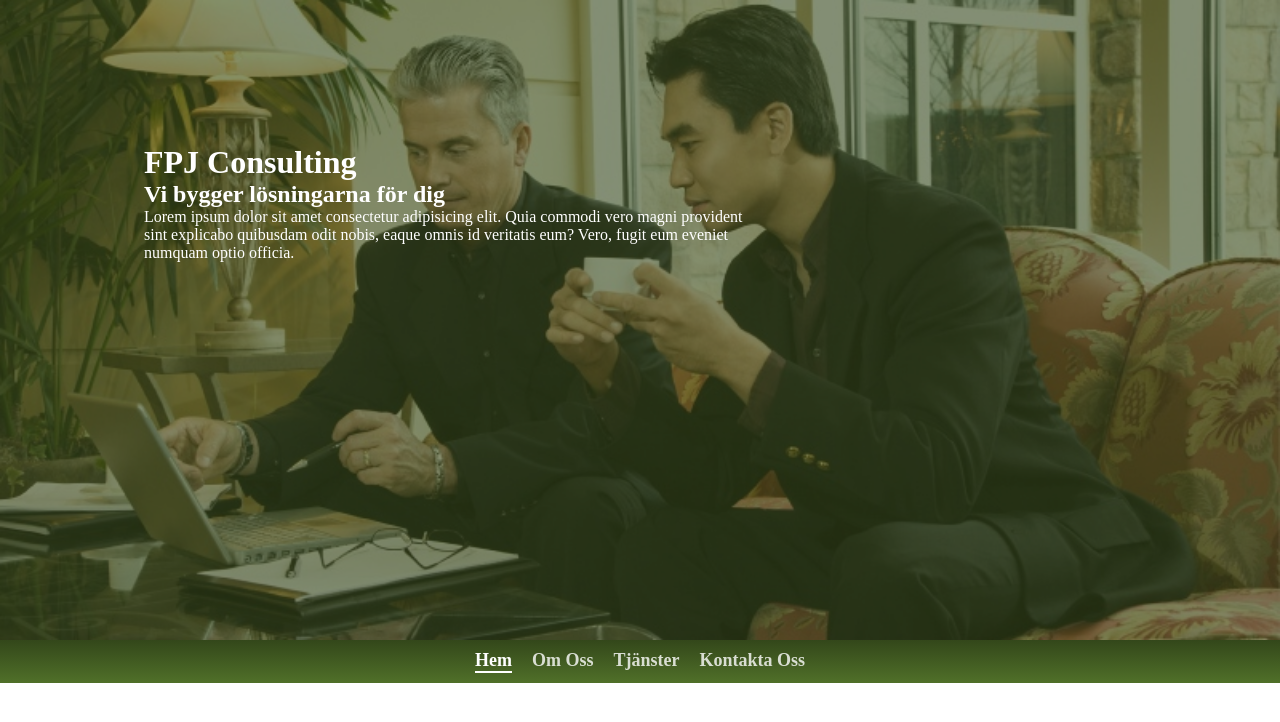
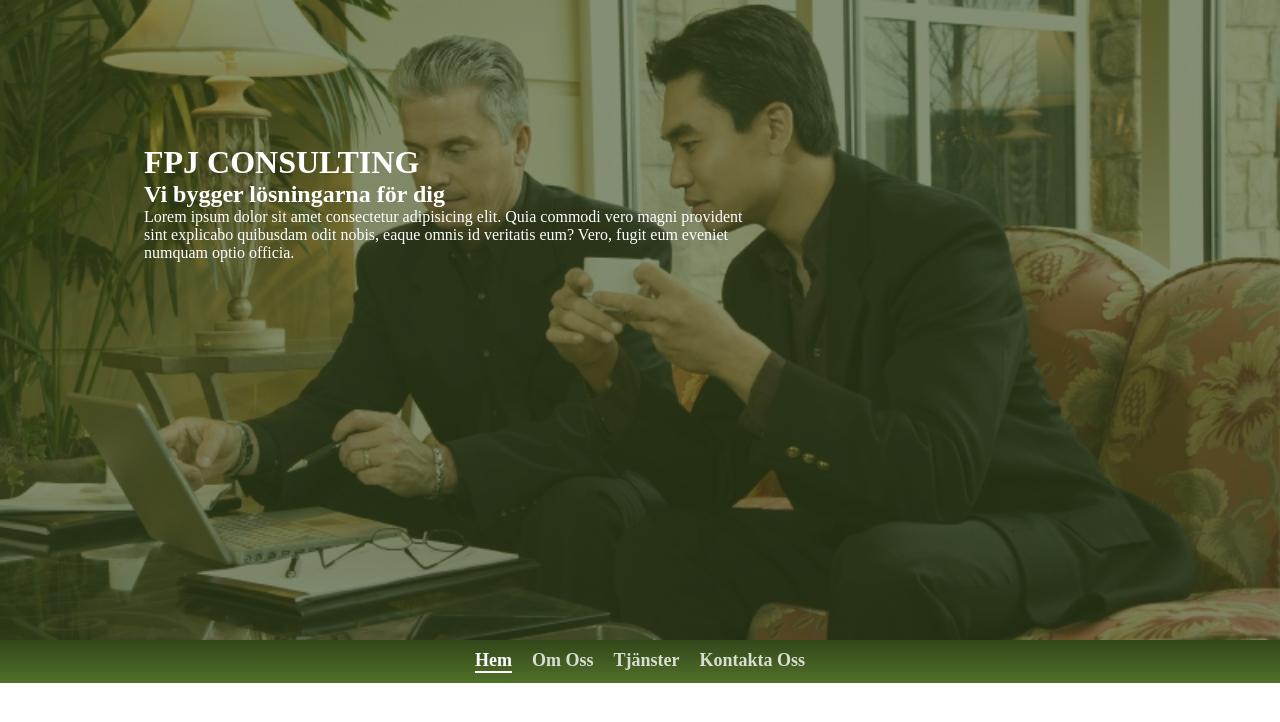
Before and after one commit to KimSoderlund/gorommig, a website: page index.html in a window 1280 px wide. Drawn offline with Linux system fonts and the light colour scheme.

Commit message:
Changed text in hero

```diff
--- a/index.html
+++ b/index.html
@@ -11,7 +11,7 @@
     <header>
         <div>
             <div class = "header-content">
-                <h1>FPJ Consulting</h1>
+                <h1>FPJ CONSULTING</h1>
                 <h2>Vi bygger lösningarna för dig</h2>
                 <p>Lorem ipsum dolor sit amet consectetur adipisicing elit. Quia commodi vero magni provident sint explicabo quibusdam odit nobis, eaque omnis id veritatis eum? Vero, fugit eum eveniet numquam optio officia.</p>
             </div>
```
